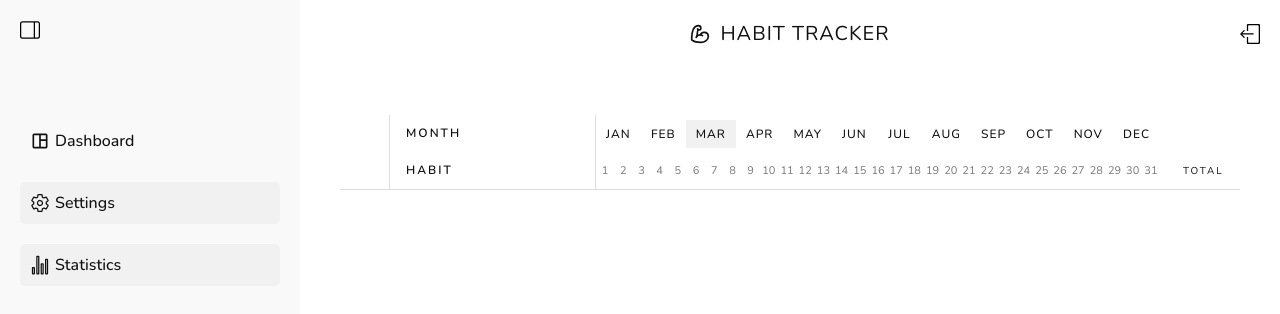
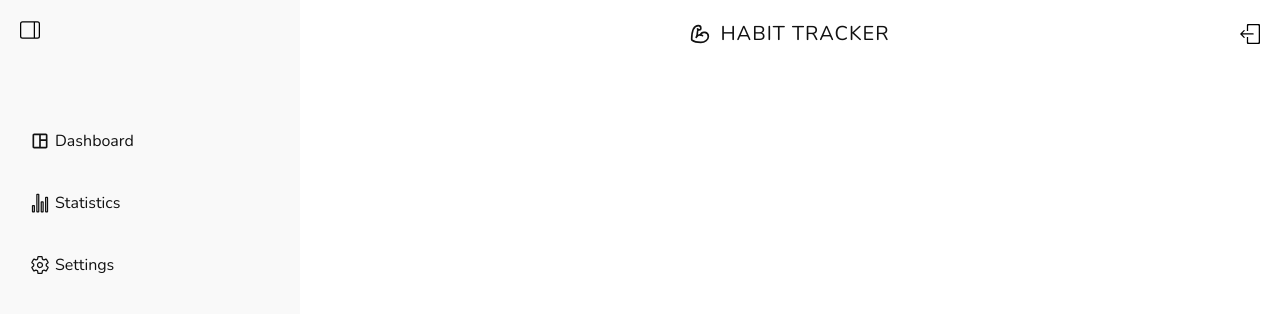
Before and after one commit to nsaini-05/habit-tracker, a React (Vite) app: page / in a window 1280 px wide. Shown: the top 314 px of the page. Built offline with nearby package versions, Linux system fonts and the light colour scheme.

Commit message:
React-Router Aditions

```diff
--- a/package.json
+++ b/package.json
@@ -15,6 +15,7 @@
     "react-dom": "^19.0.0",
     "react-icons": "^5.5.0",
     "react-redux": "^9.2.0",
+    "react-router": "^7.5.0",
     "vite-plugin-eslint": "^1.8.1"
   },
   "devDependencies": {
--- a/src/App.jsx
+++ b/src/App.jsx
@@ -1,17 +1,23 @@
-import store from "./store";
-import { Provider } from "react-redux";
 import AppLayout from "./ui/AppLayout/AppLayout";
+import { BrowserRouter, Route, Routes } from "react-router";
+import HabitsTable from "./features/Habits/HabitsTable/HabitsTable";
 function App() {
   return (
-    <Provider store={store}>
-      {/* <div className="centered-container">
-        <div className="sidebar">SideBar</div>
-        <div className="main-habits-container">
-          <HabitsTable />
-        </div>
-      </div> */}
-      <AppLayout />
-    </Provider>
+    <BrowserRouter>
+      <Routes>
+        <Route path="/" element={<AppLayout />}>
+          <Route path="/dashboard" element={<HabitsTable />}></Route>
+          <Route
+            path="/stats"
+            element={<h1>This is my stats page </h1>}
+          ></Route>
+          <Route
+            path="/settings"
+            element={<h2>This is my setting page </h2>}
+          ></Route>
+        </Route>
+      </Routes>
+    </BrowserRouter>
   );
 }
 
--- a/src/components/Sidebar/Sidebar.jsx
+++ b/src/components/Sidebar/Sidebar.jsx
@@ -5,6 +5,7 @@ import { IoStatsChartOutline } from "react-icons/io5";
 import { IoSettingsOutline } from "react-icons/io5";
 import { toggleSideBar } from "../../features/ui/DisplaySlice";
 import { useDispatch, useSelector } from "react-redux";
+import { NavLink } from "react-router";
 function Sidebar() {
   const dispatch = useDispatch();
   const { showSideBar } = useSelector((state) => state.displayControls);
@@ -25,22 +26,41 @@ function Sidebar() {
       </div>
 
       <div className={styles.linkContainer}>
-        <div
-          className={`${styles.linkButton} primary`}
-          style={{ background: "none" }}
+        <NavLink
+          to="/dashboard"
+          className={({ isActive }) =>
+            styles.routeButton + (isActive ? ` ${styles.linkButtonActive}` : "")
+          }
         >
+          <div className={`${styles.linkButton} `}>
             <MdOutlineSpaceDashboard size={20} />
             <div>Dashboard</div>
           </div>
-        <div className={`primary ${styles.linkButton}`}>
-          <IoSettingsOutline size={20} />
+        </NavLink>
 
-          <div>Settings</div>
-        </div>
-        <div className={`primary ${styles.linkButton}`}>
+        <NavLink
+          to="/stats"
+          className={({ isActive }) =>
+            styles.routeButton + (isActive ? ` ${styles.linkButtonActive}` : "")
+          }
+        >
+          <div className={` ${styles.linkButton}`}>
             <IoStatsChartOutline size={20} />
             <div>Statistics</div>
           </div>
+        </NavLink>
+
+        <NavLink
+          to="/settings"
+          className={({ isActive }) =>
+            styles.routeButton + (isActive ? ` ${styles.linkButtonActive}` : "")
+          }
+        >
+          <div className={` ${styles.linkButton}`}>
+            <IoSettingsOutline size={20} />
+            <div>Settings</div>
+          </div>
+        </NavLink>
       </div>
     </aside>
   );
--- a/src/components/Sidebar/Sidebar.module.css
+++ b/src/components/Sidebar/Sidebar.module.css
@@ -33,10 +33,34 @@
   gap: 2rem;
 }
 
+.routeButton {
+  text-decoration: none;
+}
+
 .linkButton {
   width: 100%;
+  font-size: 1.6rem;
+  padding: 1rem;
+  border-radius: 5px;
+  text-decoration: none;
+  transition: all 0.5s;
+  border: none;
+  cursor: pointer;
+  color: var(--text-color);
+  font-family: inherit;
+  display: flex;
+  align-items: center;
+  gap: 5px;
+  transition: all 0.5s ease-out;
 }
 
 .linkButton:hover {
-  background-color: var();
+  background-color: #e0e0e0;
+  font-weight: 500;
 }
+
+.linkButtonActive {
+  /* box-shadow: inset 0 0 0 1.5px var(--text-color); */
+  font-weight: 700;
+  font-weight: 2rem;
+}
--- a/src/main.jsx
+++ b/src/main.jsx
@@ -2,9 +2,12 @@ import { StrictMode } from "react";
 import { createRoot } from "react-dom/client";
 import App from "./App.jsx";
 import "./index.css";
-
+import store from "./store";
+import { Provider } from "react-redux";
 createRoot(document.getElementById("root")).render(
   <StrictMode>
-    <App />
+    <Provider store={store}>
+      <App />
+    </Provider>
   </StrictMode>
 );
--- a/src/ui/AppLayout/AppLayout.jsx
+++ b/src/ui/AppLayout/AppLayout.jsx
@@ -2,13 +2,14 @@ import HabitsTable from "../../features/Habits/HabitsTable/HabitsTable";
 import Sidebar from "../../components/Sidebar/Sidebar";
 import styles from "./AppLayout.module.css";
 import Header from "../../components/Header/Header";
+import { Outlet } from "react-router";
 function AppLayout() {
   return (
     <div className={styles.centeredContainer}>
       <Sidebar />
       <div className={styles.mainHabitsContainer}>
         <Header />
-        <HabitsTable />
+        <Outlet />
       </div>
     </div>
   );
```
Also changed, not shown: 1 other file (tests, documents, lock files or other folders). Lines whose indentation alone changed are shown as unchanged.
